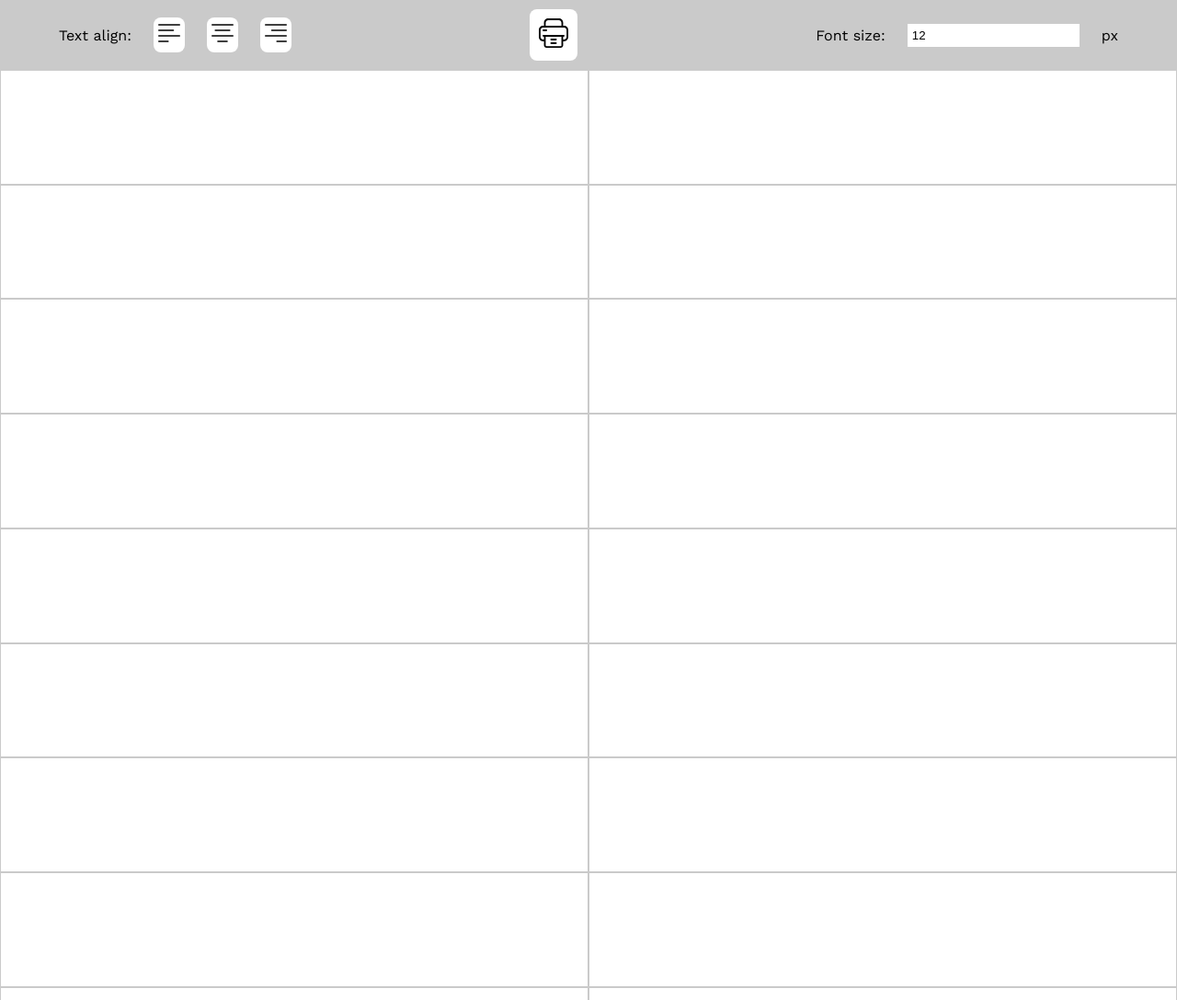
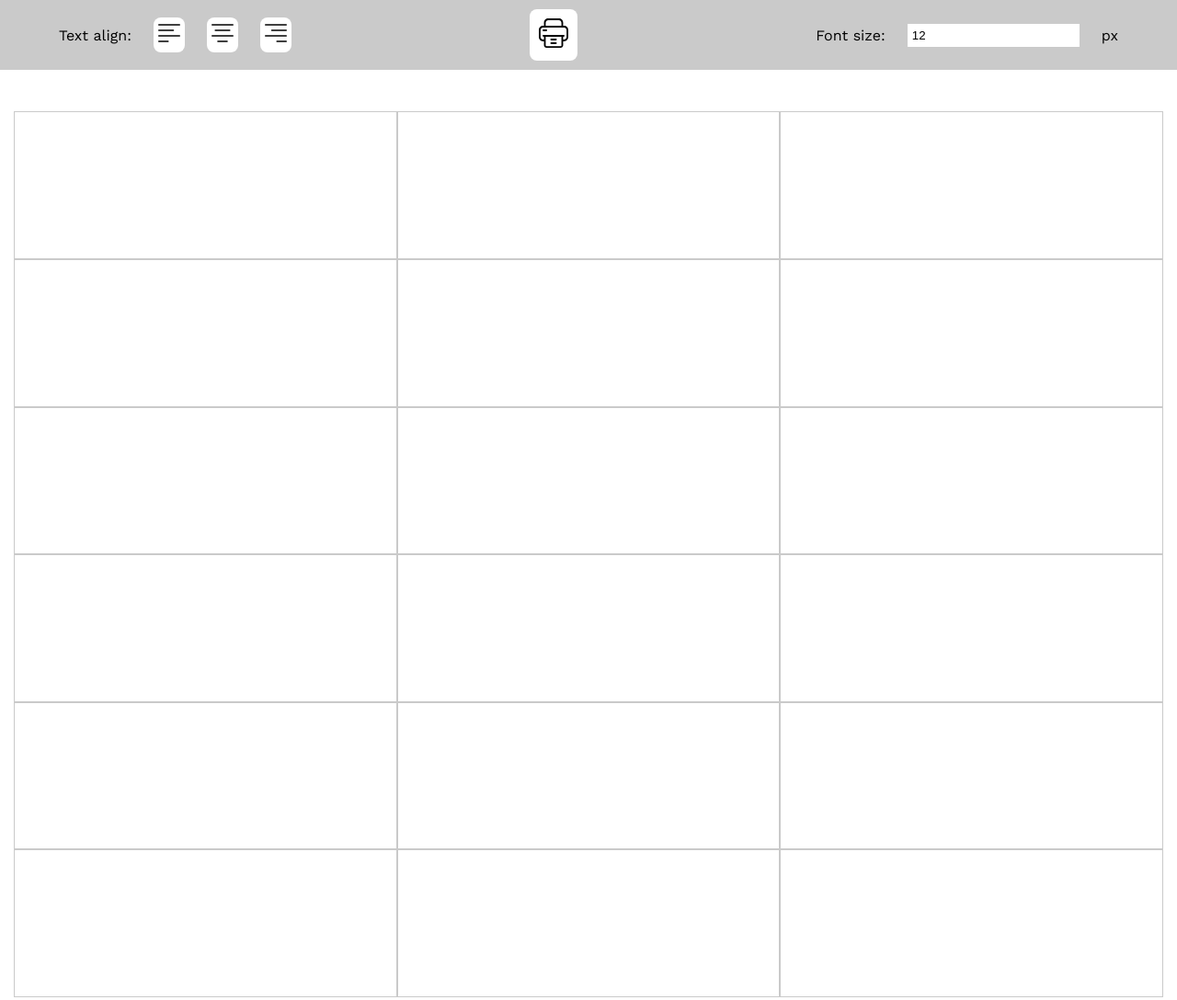
Before and after one commit to santiagopintus/print-tags, a website: page index.html in a window 1280 px wide. Shown: the top 1088 px of the page at 92% size. Drawn offline with nearby package versions, Linux system fonts and the light colour scheme.

Commit message:
Fixed styles to A4 to letter, also added margins, changed from 2 cols to 3.

```diff
--- a/sass/layout/_page.scss
+++ b/sass/layout/_page.scss
@@ -1,6 +1,7 @@
 .page {
-  width: 100%;
-  height: 297mm;
+  max-width: 100%;
+  height: 255mm;
   display: grid;
-  grid-template-columns: repeat(2, 1fr);
+  grid-template-columns: repeat(3, 1fr);
+  margin: 1.2cm .4cm;
 }
--- a/sass/layout/_tags.scss
+++ b/sass/layout/_tags.scss
@@ -1,7 +1,6 @@
 .page {
   .tag {
     font-size: $tagFs;
-    resize: none;
     border: $tagBorder;
     font-family: $tagFont;
     padding: .5rem;
```
Also changed, not shown: css/main.css, css/main.min.css.
